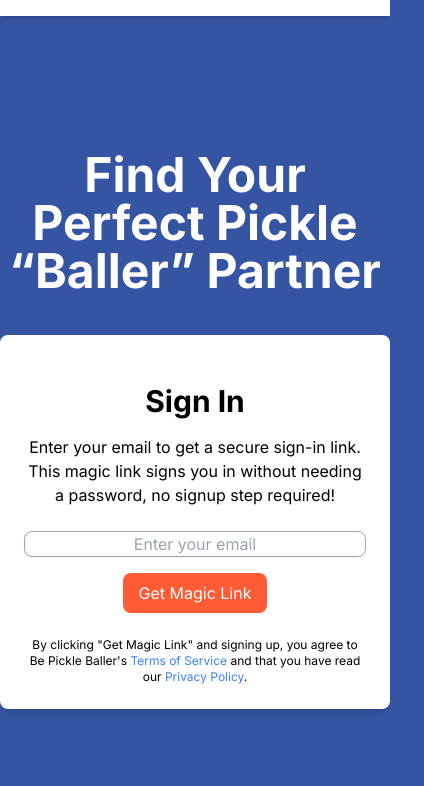
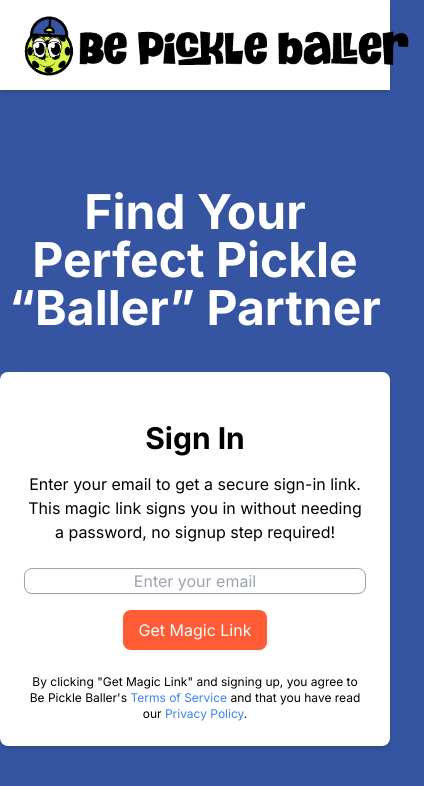
Before and after one commit to btejes/bepickleballer-matchmaking, a Next.js app: page /matchmaking/ in a window 390 px wide. Shown: the top 786 px of the page, 424 px wide, since content can reach past the window. Built offline with nearby package versions, Linux system fonts and the light colour scheme.

Commit message:
remove hidden for small login logo

```diff
--- a/components/NavbarLogin.jsx
+++ b/components/NavbarLogin.jsx
@@ -11,7 +11,7 @@
           <Image
             src={`${basePath}/logo.png`}
             alt="Desktop Logo"
-            className="hidden sm:block cursor-pointer mr-2"
+            className="cursor-pointer mr-2"
             style={{ maxWidth: '400px', height: 'auto' }}
             width={634}
             height={117}
```
